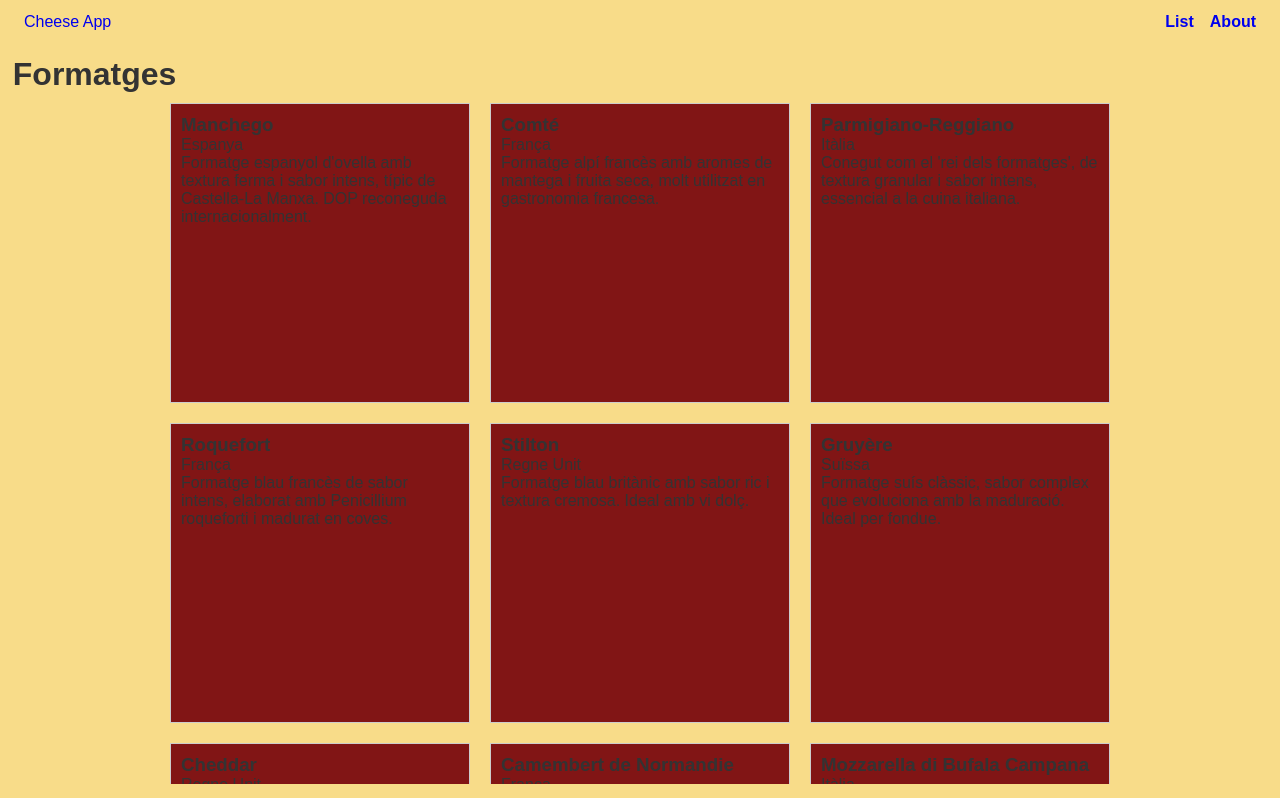
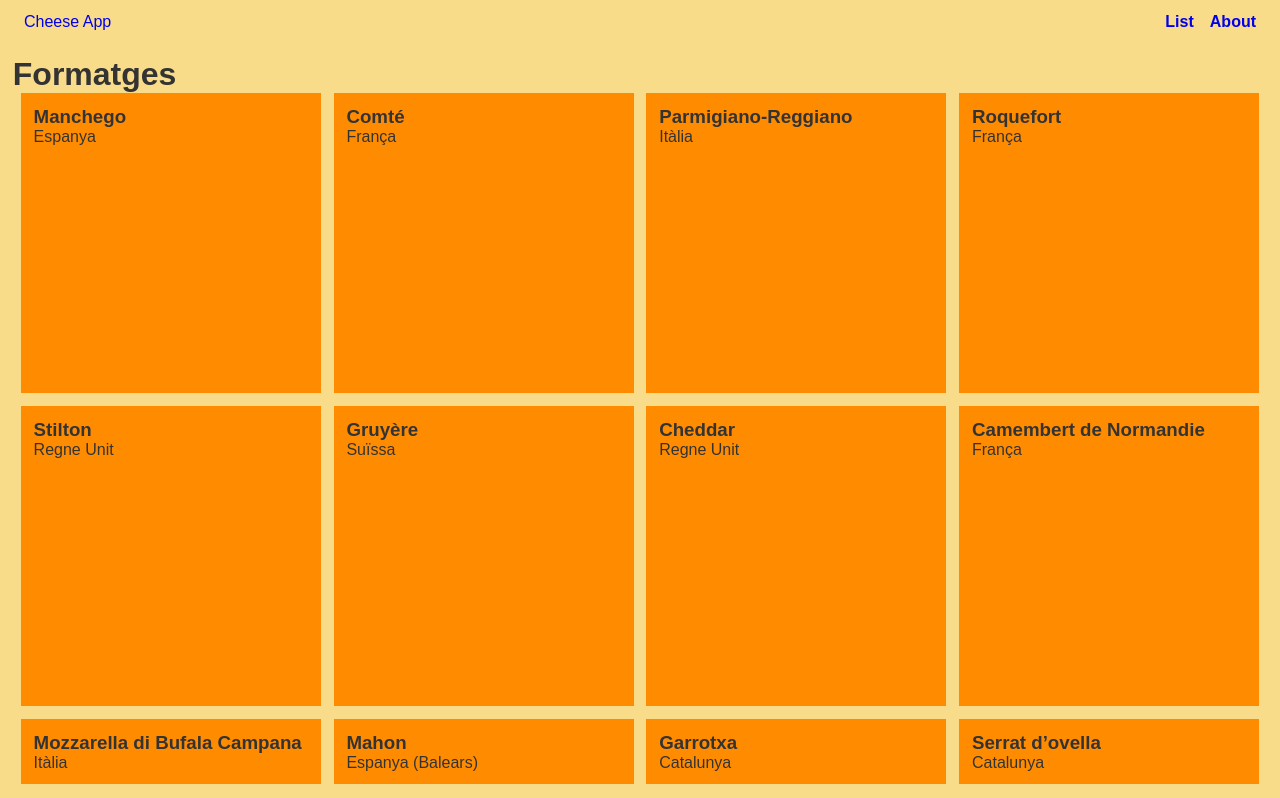
Before and after one commit to GeorginaTS/angular-cheese, an Angular app: page / in a window 1280 px wide. Shown: the top 798 px of the page. Built offline with nearby package versions, Linux system fonts and the light colour scheme; data requests are answered from the project's data file.

Commit message:
Refactor routing and improve formatge card styling; update home component to fetch formatges

```diff
--- a/src/app/app.routes.ts
+++ b/src/app/app.routes.ts
@@ -3,7 +3,7 @@ import { Home } from './home/home';
 import { About } from './about/about';
 
 export const routes: Routes = [
-      {
+  {
     path: '',
     component: Home,
     title: 'Home page',
--- a/src/app/formatges/formatge-card.ts
+++ b/src/app/formatges/formatge-card.ts
@@ -5,7 +5,7 @@ import { RouterModule } from '@angular/router';
   selector: 'app-formatge-card',
   imports: [RouterModule],
   templateUrl: './formatge-card.html',
-  styles: '.formatge-card { border: 1px solid #ccc; padding: 10px; margin: 10px; background-color:rgb(129, 21, 21); height: 300px; width: 300px } ',
+  styles: '.formatge-card { border: 1px solid #ccc; padding: 10px; margin: 10px; background-color:rgb(129, 21, 21); height: 300px; width: 300px;color: white } ',
 })
 export class FormatgeCard {
     formatge = input.required<Formatge>();
--- a/src/app/home/home.css
+++ b/src/app/home/home.css
@@ -3,4 +3,12 @@
     justify-content: center;
     align-items: center;
     flex-wrap: wrap;
+    gap: 0.8rem;
+
+    > article {
+        width: 300px;
+        height: 300px;
+        background-color: darkorange;
+        padding: 0.8rem;
+    }
 }
--- a/src/app/home/home.ts
+++ b/src/app/home/home.ts
@@ -9,7 +9,8 @@ import { FormatgeCard } from '../formatges/formatge-card';
   template: `<h1>Formatges</h1>
   <section class="home-list">
     @defer (when formatgeList.length > 0){
-        <app-formatge-card  *ngFor="let formatge of formatgeList" [formatge]="formatge"></app-formatge-card>
+      @for(formatge of formatgeList; track formatge.id) {<article class="formatge-card"><h3>{{formatge.nom}}</h3><p>{{formatge.pais_procedencia}}</p></article>}
+        <!-- <app-formatge-card  *ngFor="let formatge of formatgeList" [formatge]="formatge"></app-formatge-card>  -->
     }
   </section>`,
   styleUrl: './home.css',
@@ -28,4 +29,15 @@ export class Home {
         console.error('Error fetching formatges:', error);
       });
   }
+  onInit() {
+    this.formatgeService
+      .getFormatges()
+      .then((formatges: Formatge[]) => {
+        this.formatgeList = formatges;
+        console.log('Formatges fetched successfully:', this.formatgeList);
+      })
+      .catch((error: Error) => {
+        console.error('Error fetching formatges:', error);
+      });
+  }
 }
```
